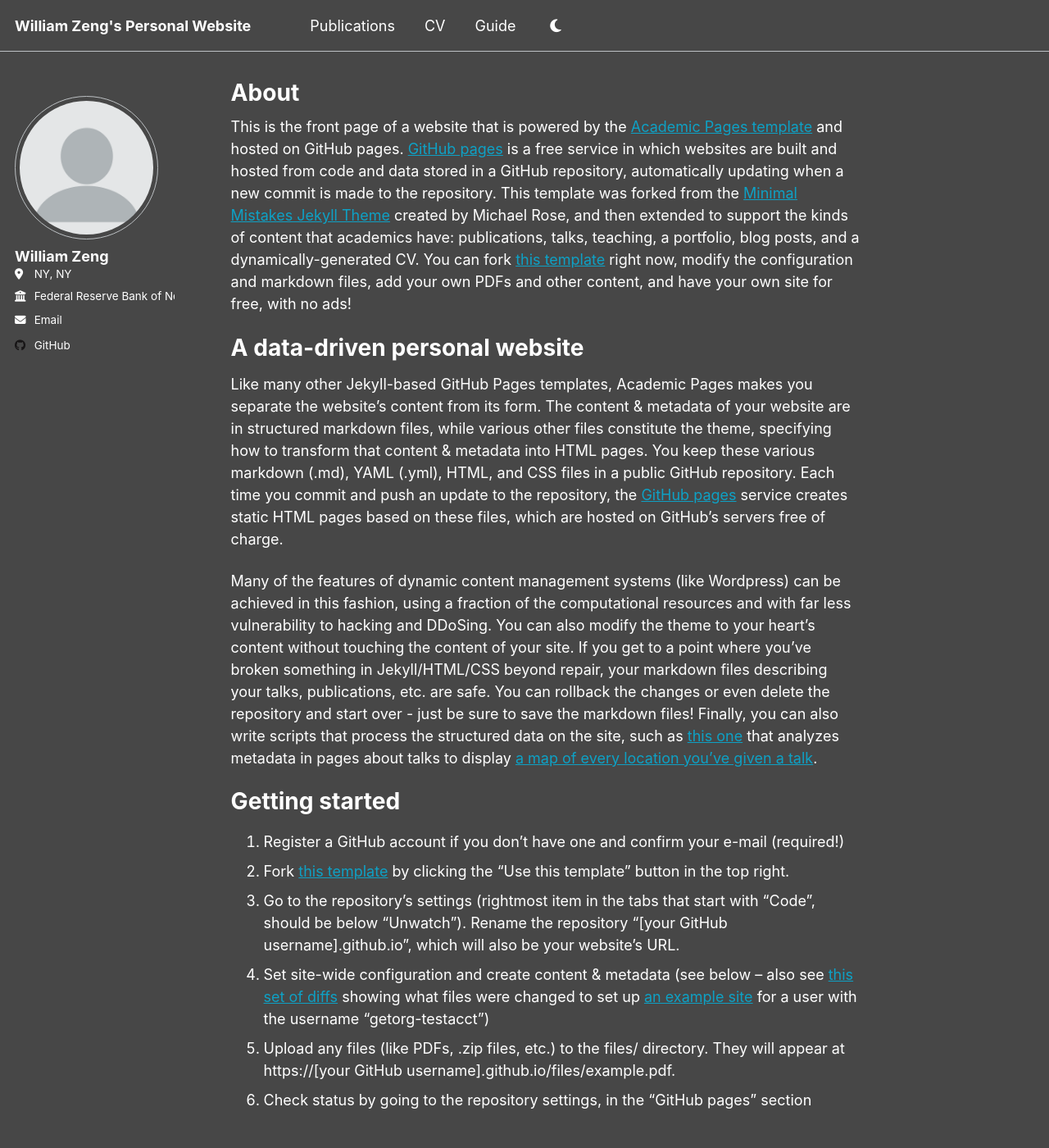
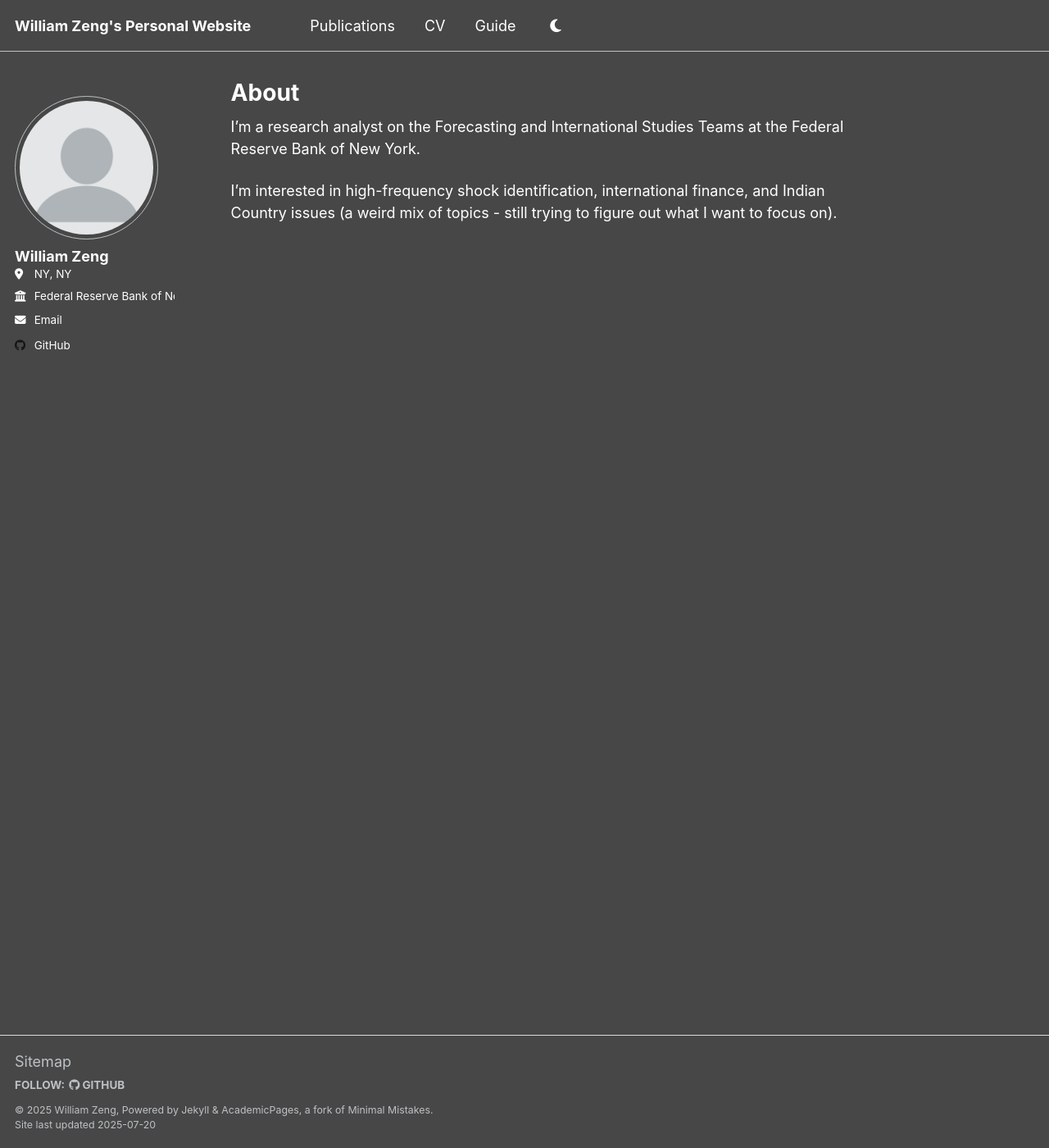
Before and after one commit to WilliamJZeng/WilliamJZeng.github.io, a Jekyll site: the page built from _pages/about.md, in a window 1280 px wide and 1400 px high. Shown: the whole window at 82% size. Built offline with Jekyll 4.4.1, drawn with Linux system fonts in a browser that asks for light colours; some of the changed text lies outside the part shown.

Commit message:
removed a couple unnecessary files; modified .gitignore, about.md

```diff
--- a/_includes/comments-providers/google-plus.html
+++ /dev/null
@@ -1,2 +0,0 @@
-<script async type="text/javascript" src="//apis.google.com/js/plusone.js?callback=gpcb"></script>
-<noscript>Please enable JavaScript to view the <a href="https://plus.google.com/">comments powered by Google+.</a></noscript>
--- a/_pages/about.md
+++ b/_pages/about.md
@@ -7,7 +7,13 @@ redirect_from:
   - /about.html
 ---
 
-This is the front page of a website that is powered by the [Academic Pages template](https://github.com/academicpages/academicpages.github.io) and hosted on GitHub pages. [GitHub pages](https://pages.github.com) is a free service in which websites are built and hosted from code and data stored in a GitHub repository, automatically updating when a new commit is made to the repository. This template was forked from the [Minimal Mistakes Jekyll Theme](https://mmistakes.github.io/minimal-mistakes/) created by Michael Rose, and then extended to support the kinds of content that academics have: publications, talks, teaching, a portfolio, blog posts, and a dynamically-generated CV. You can fork [this template](https://github.com/academicpages/academicpages.github.io) right now, modify the configuration and markdown files, add your own PDFs and other content, and have your own site for free, with no ads!
+I'm a research analyst on the Forecasting and International Studies Teams at the Federal Reserve Bank of New York.
+
+<!-- I worked as a Center for Indian Country Development intern at the Federal Reserve Bank of Minneapolis.  -->
+
+I'm interested in high-frequency shock identification, international finance, and Indian Country issues (a weird mix of topics - still trying to figure out what I want to focus on).
+
+<!-- This is the front page of a website that is powered by the [Academic Pages template](https://github.com/academicpages/academicpages.github.io) and hosted on GitHub pages. [GitHub pages](https://pages.github.com) is a free service in which websites are built and hosted from code and data stored in a GitHub repository, automatically updating when a new commit is made to the repository. This template was forked from the [Minimal Mistakes Jekyll Theme](https://mmistakes.github.io/minimal-mistakes/) created by Michael Rose, and then extended to support the kinds of content that academics have: publications, talks, teaching, a portfolio, blog posts, and a dynamically-generated CV. You can fork [this template](https://github.com/academicpages/academicpages.github.io) right now, modify the configuration and markdown files, add your own PDFs and other content, and have your own site for free, with no ads!
 
 A data-driven personal website
 ======
@@ -46,4 +52,4 @@ Example: editing a markdown file for a talk
 
 For more info
 ------
-More info about configuring Academic Pages can be found in [the guide](https://academicpages.github.io/markdown/), the [growing wiki](https://github.com/academicpages/academicpages.github.io/wiki), and you can always [ask a question on GitHub](https://github.com/academicpages/academicpages.github.io/discussions). The [guides for the Minimal Mistakes theme](https://mmistakes.github.io/minimal-mistakes/docs/configuration/) (which this theme was forked from) might also be helpful.
+More info about configuring Academic Pages can be found in [the guide](https://academicpages.github.io/markdown/), the [growing wiki](https://github.com/academicpages/academicpages.github.io/wiki), and you can always [ask a question on GitHub](https://github.com/academicpages/academicpages.github.io/discussions). The [guides for the Minimal Mistakes theme](https://mmistakes.github.io/minimal-mistakes/docs/configuration/) (which this theme was forked from) might also be helpful. -->
```
Also changed, not shown: _includes/comments-providers/facebook.html (deleted, +0 -8 lines), 1 other file.
